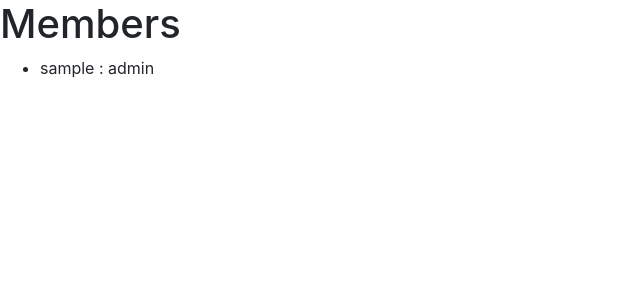
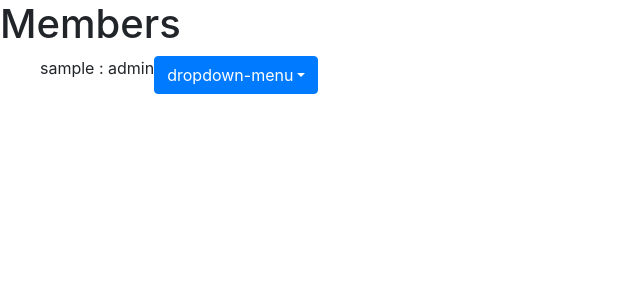
Before and after one commit to Pxtchi/visINSA, a Symfony app: template project/templates/admin/adminPanel.html.twig in a window 1280 px wide. Shown: the top 300 px of the page, without its empty margins (0-640 px from the left). Run offline with Twig, Linux system fonts and the light colour scheme; the template is opened without the code that fills it: most values are stand-ins (such as "Sample title", 1, 10 or a date in 2020); some libraries are stand-ins or nearby versions.

Commit message:
Add : dropdown bar

```diff
--- a/project/src/Controller/AdminController.php
+++ b/project/src/Controller/AdminController.php
@@ -3,7 +3,7 @@
 namespace App\Controller;
 
 use App\Entity\Utilisateur;
-use App\Repository\UtilisateurRepository;
+use App\Entity\Roles;
 use Doctrine\ORM\EntityManagerInterface;
 use Symfony\Component\HttpFoundation\Response;
 use Symfony\Component\Routing\Annotation\Route;
@@ -14,8 +14,10 @@ class AdminController extends AbstractController{
     public function panel(EntityManagerInterface $doctrine): Response
     {
         $users = $doctrine->getRepository(Utilisateur::class)->getJoueurs();
+        $roles = new Roles();
         return $this->render('admin/adminPanel.html.twig', [
-            'all_users' => $users
+            'all_users' => $users,
+            'roles' => $roles->getAllRoles()
         ]);
     }
 }
--- a/project/templates/admin/adminPanel.html.twig
+++ b/project/templates/admin/adminPanel.html.twig
@@ -5,7 +5,7 @@
     <meta name="viewport" content="width=device-width, user-scalable=no">
     <title>visINSA</title>
     <link rel="icon" type="image/ico" href="{{ asset('icons/faticon.ico') }}">
-    <link rel="stylesheet" href="https://stackpath.bootstrapcdn.com/bootstrap/4.4.1/css/bootstrap.min.css" integrity="sha384-Vkoo8x4CGsO3+Hhxv8T/Q5PaXtkKtu6ug5TOeNV6gBiFeWPGFN9MuhOf23Q9Ifjh" crossorigin="anonymous">
+    <link rel="stylesheet" href="https://cdn.jsdelivr.net/npm/bootstrap@4.6.2/dist/css/bootstrap.min.css" integrity="sha384-xOolHFLEh07PJGoPkLv1IbcEPTNtaed2xpHsD9ESMhqIYd0nLMwNLD69Npy4HI+N" crossorigin="anonymous">
 
 </head>
 
@@ -13,12 +13,28 @@
 <h1>Members</h1>
 <ul>
     {% for user in all_users %}
-        <li> {{ user.username|e }} :
+        <li class="d-flex"> {{ user.username|e }} :
+            {# show all role user #}
             {% for role in user.roles %}
             {{ role }}
             {% endfor %}
+
+            {# Menu deroulant pour les roles #}
+            <div class="dropdown">
+                <button type="button" class="btn btn-primary dropdown-toggle" id="deroulant" data-toggle="dropdown" >dropdown-menu</button>
+                <div class="dropdown-menu">
+                    {% for role in roles %}
+                        <a class="dropdown-item" href="#">{{ role }}</a>
+                    {% endfor %}
+                </div>
+            </div>
+
         </li>
     {% endfor %}
 
 </ul>
+<script src="https://cdn.jsdelivr.net/npm/jquery@3.5.1/dist/jquery.slim.min.js" integrity="sha384-DfXdz2htPH0lsSSs5nCTpuj/zy4C+OGpamoFVy38MVBnE+IbbVYUew+OrCXaRkfj" crossorigin="anonymous"></script>
+<script src="https://cdn.jsdelivr.net/npm/popper.js@1.16.1/dist/umd/popper.min.js" integrity="sha384-9/reFTGAW83EW2RDu2S0VKaIzap3H66lZH81PoYlFhbGU+6BZp6G7niu735Sk7lN" crossorigin="anonymous"></script>
+<script src="https://cdn.jsdelivr.net/npm/bootstrap@4.6.2/dist/js/bootstrap.min.js" integrity="sha384-+sLIOodYLS7CIrQpBjl+C7nPvqq+FbNUBDunl/OZv93DB7Ln/533i8e/mZXLi/P+" crossorigin="anonymous"></script>
+
 </body>
```
Also changed, not shown: project/src/Entity/Roles.php (+7 -0 lines).
